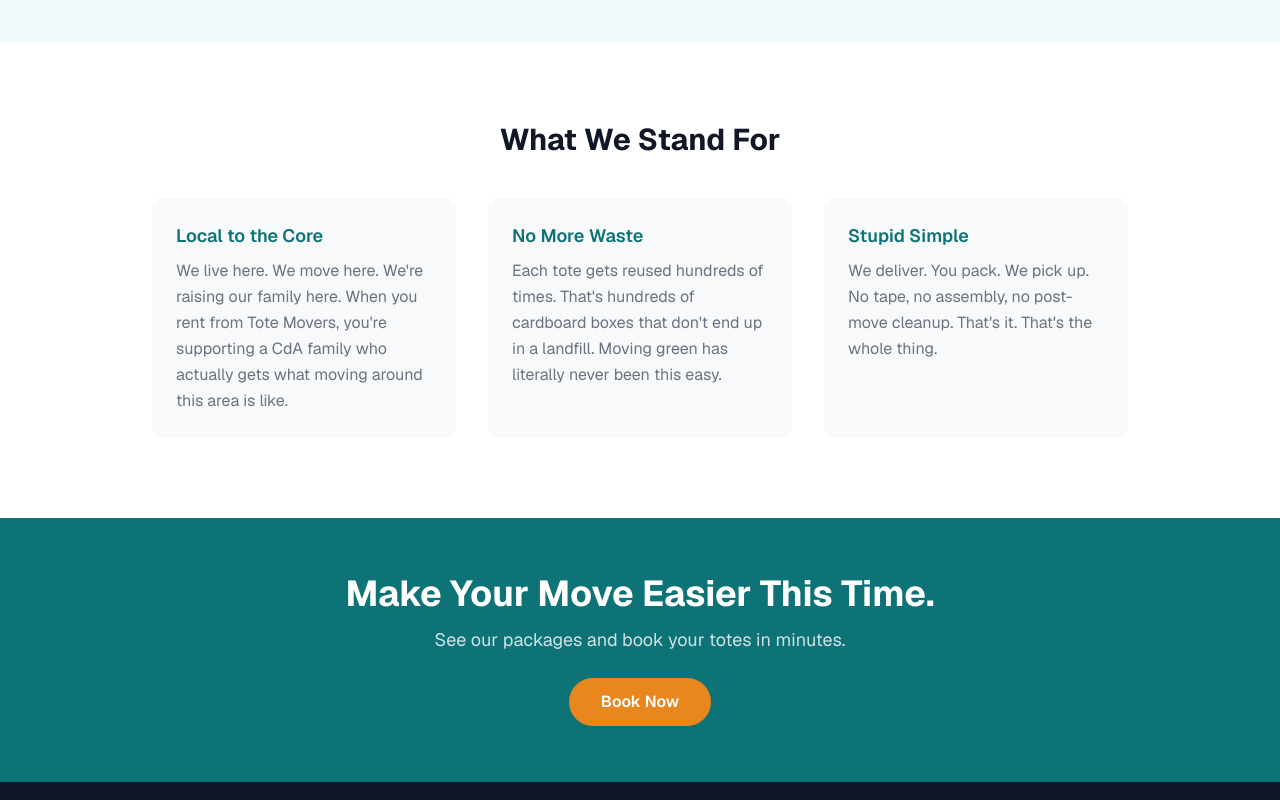
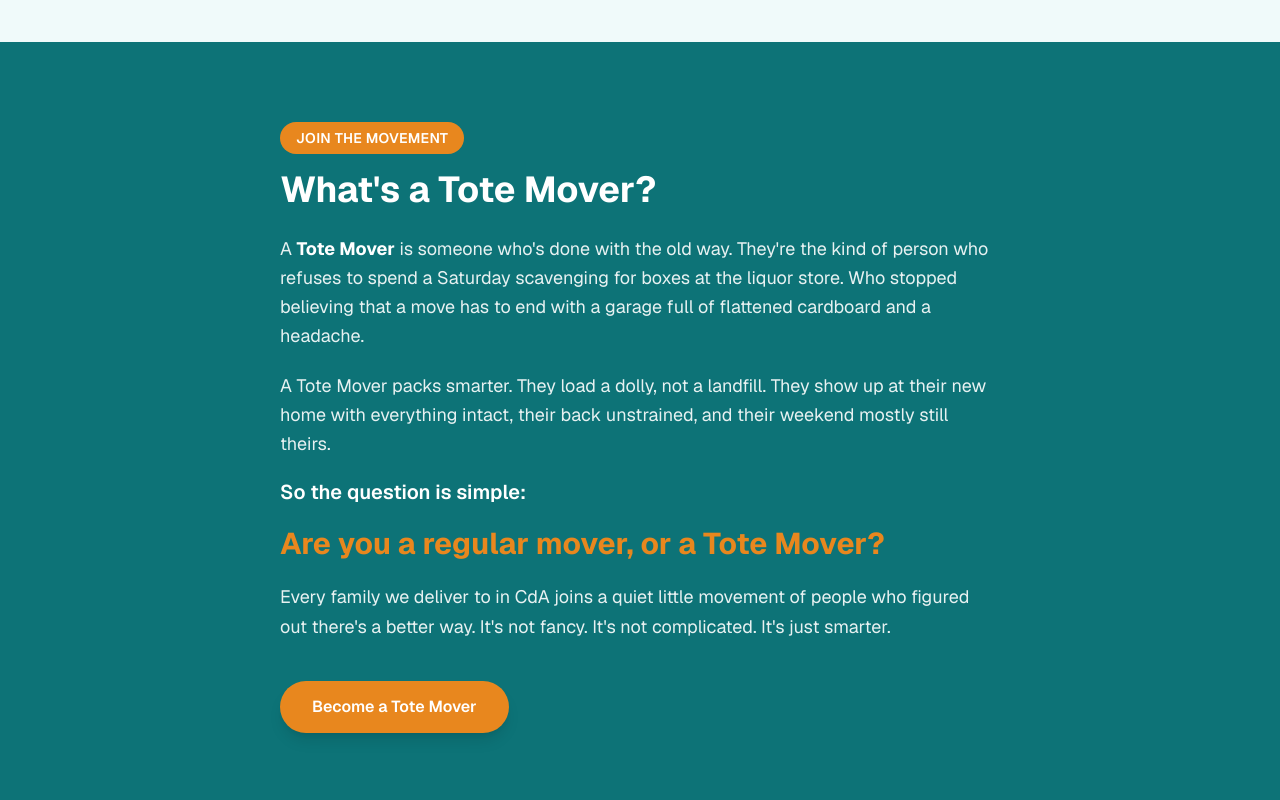
Before and after one commit to JpCypherCodex/totemovers, a Next.js app: page /about in a window 1280 px wide. Shown: the part 3500-4300 px from the top of the page. Built offline with nearby package versions, Linux system fonts and the light colour scheme.

Commit message:
Lean into 'Become a Tote Mover' positioning: hero accent, About page section, new blog article

```diff
--- /dev/null
+++ b/content/blog/become-a-tote-mover-cda.md
@@ -0,0 +1,85 @@
+---
+title: "Why Smart CdA Families Are Becoming Tote Movers"
+description: "A quiet shift is happening in Coeur d'Alene. Families are dropping cardboard and moving with totes. Here's why — and what it means to be a 'Tote Mover.'"
+date: "2026-04-17"
+author: "Josh Cypher"
+keywords:
+  - tote mover
+  - moving boxes coeur d'alene
+  - reusable moving totes
+  - best way to move in cda
+  - moving tote rental north idaho
+  - smart moving tips
+---
+
+## The Quiet Shift Happening in Coeur d'Alene
+
+If you've moved around CdA recently, you might have noticed something new on a neighbor's driveway. Not cardboard boxes. Not a U-Haul stuffed with taped-up flaps. Stacks of clean, industrial gray totes on a dolly — getting rolled up to a front door like furniture.
+
+That's a Tote Mover.
+
+And if you haven't become one yet, this is the article that will probably convince you.
+
+## So What Exactly Is a Tote Mover?
+
+A **Tote Mover** is what we call someone who's done things the old way one too many times and decided to switch. Not a professional mover. Not a moving company. Just a regular person who packed their last cardboard box and said, "never again."
+
+Tote Movers are:
+- **Families** who realized the tape gun shouldn't be the most used tool in the house during a move
+- **Seniors downsizing** who don't want to spend a Saturday flattening boxes for the curb
+- **Realtors** who give totes as closing gifts so their clients have one less thing to dread
+- **Students** who have moved three times in three years and figured out there's a better way
+- **Small business owners** relocating an office without the mountain of cardboard cleanup
+
+They all have one thing in common: **they made the switch from boxes to totes, and they never went back.**
+
+## Why Smart Families in CdA Are Making the Switch
+
+Here's the honest truth: if you've moved even once in your life, you already know the problems with cardboard. You don't need a sales pitch. What you need is permission to try something different.
+
+So let me just list what Tote Movers figured out before you did:
+
+### 1. Tape is the enemy
+
+The tape tears. The dispenser jams. The bottom blows out anyway. A Tote Mover never buys tape. Ever. Their totes have built-in lids that snap closed in two seconds.
+
+### 2. Cardboard is a hidden cost
+
+Sourcing "free" boxes takes hours. Buying new boxes costs more than you'd guess. And either way, you're left with a mountain of cardboard that *you* have to deal with after the move. A Tote Mover never sources boxes. We deliver the totes and come pick them up.
+
+### 3. Moving day with kids and dogs is chaos enough
+
+The last thing you need is a box caving in on the driveway while your toddler is wandering near the truck. Totes stack flat, roll on a dolly, and hold up to 65 pounds each without flinching. A Tote Mover's move is quieter, faster, and safer.
+
+### 4. North Idaho weather doesn't care about your plans
+
+Rain on moving day? Snow? Mud? Cardboard absorbs all of it. Plastic totes laugh in its face. A Tote Mover's stuff stays dry regardless of what the sky decides to do.
+
+### 5. It genuinely costs less
+
+Once you count boxes, tape, a rental dolly, and your time — a tote rental package from us comes out cheaper for almost every house size. We broke that math down in [our cardboard vs. totes cost comparison](/blog/cardboard-vs-plastic-moving-boxes), if you want the full numbers.
+
+## "But Won't My Neighbors Judge Me for Not Using Cardboard?"
+
+Literally the opposite. When you're standing in your new driveway rolling a dolly of neatly-stacked gray totes while your neighbors are taping up sagging boxes, *they're* the ones asking *you* about it. We hear this story from Tote Movers constantly.
+
+You are not going to be judged for using totes. You're going to be the one your friends call next time *they* move.
+
+## How to Become a Tote Mover
+
+It's honestly simple:
+
+1. **Pick your package.** We have tiers from studios all the way to 5-bedroom homes. [See our pricing](/#pricing) — the Studio starts at $119 and every package includes a free dolly, delivery, and pickup.
+2. **Book your delivery date.** We drop totes at your door. Clean. Stackable. Ready to pack.
+3. **Pack, load, move, unpack.** At your own pace. Up to 2 weeks per rental.
+4. **We pick up.** That's it. You're done. No recycling runs. No dump trips. No tape on the kitchen floor six weeks later because you missed a piece.
+
+That's the whole process. You're a Tote Mover now.
+
+## Ready to Join?
+
+You've moved before. You know how it goes. This time, skip the cardboard chaos.
+
+[Book your totes and become a Tote Mover →](/booking)
+
+Questions? Call us at **(208) 771-2037** or email [hello@totemovers.com](mailto:hello@totemovers.com). We're a local CdA family and happy to help you figure out what size package fits your move.
--- a/src/app/about/page.tsx
+++ b/src/app/about/page.tsx
@@ -163,6 +163,51 @@
         </div>
       </section>
 
+      {/* What's a Tote Mover */}
+      <section className="bg-primary py-16 text-white sm:py-20">
+        <div className="mx-auto max-w-3xl px-4 sm:px-6">
+          <p className="inline-block rounded-full bg-secondary px-4 py-1.5 text-sm font-semibold uppercase tracking-wide">
+            Join the Movement
+          </p>
+          <h2 className="mt-4 text-3xl font-bold sm:text-4xl">
+            What&apos;s a Tote Mover?
+          </h2>
+          <div className="mt-6 space-y-5 text-lg leading-relaxed text-white/90">
+            <p>
+              A <strong className="text-white">Tote Mover</strong> is someone who&apos;s done with
+              the old way. They&apos;re the kind of person who refuses to spend a Saturday
+              scavenging for boxes at the liquor store. Who stopped believing that a move
+              has to end with a garage full of flattened cardboard and a headache.
+            </p>
+            <p>
+              A Tote Mover packs smarter. They load a dolly, not a landfill. They show up at
+              their new home with everything intact, their back unstrained, and their weekend
+              mostly still theirs.
+            </p>
+            <p className="text-xl font-semibold text-white">
+              So the question is simple:
+            </p>
+            <p className="text-2xl font-bold text-secondary sm:text-3xl">
+              Are you a regular mover, or a Tote Mover?
+            </p>
+            <p className="text-white/90">
+              Every family we deliver to in CdA joins a quiet little movement of people who
+              figured out there&apos;s a better way. It&apos;s not fancy. It&apos;s not complicated. It&apos;s
+              just smarter.
+            </p>
+          </div>
+
+          <div className="mt-10">
+            <Link
+              href="/booking"
+              className="inline-flex items-center justify-center rounded-full bg-secondary px-8 py-3.5 text-base font-semibold text-white shadow-lg transition-all hover:bg-secondary-dark"
+            >
+              Become a Tote Mover
+            </Link>
+          </div>
+        </div>
+      </section>
+
       {/* Values */}
       <section className="py-16 sm:py-20">
         <div className="mx-auto max-w-5xl px-4 sm:px-6">
--- a/src/components/Hero.tsx
+++ b/src/components/Hero.tsx
@@ -19,14 +19,14 @@
       <div className="relative mx-auto max-w-7xl px-4 py-24 sm:px-6 sm:py-32 lg:px-8 lg:py-40">
         <div className="max-w-2xl">
           <p className="inline-block rounded-full bg-secondary/90 px-4 py-1.5 text-sm font-semibold uppercase tracking-wide text-white">
-            Move Smarter.
+            Become a Tote Mover
           </p>
           <h1 className="mt-4 text-4xl font-extrabold leading-tight tracking-tight text-white sm:text-5xl lg:text-6xl">
             Skip the Cardboard&nbsp;Chaos
           </h1>
           <p className="mt-4 text-lg text-white/80 sm:text-xl">
-            Rent industrial-strength moving totes in Coeur d&apos;Alene.
-            Delivered to your door, picked up when you&apos;re done.
+            Be a tote mover, not a box mover. Rent industrial-strength moving totes in
+            Coeur d&apos;Alene — delivered to your door, picked up when you&apos;re done.
           </p>
 
           <ul className="mt-6 space-y-3 text-base text-white sm:text-lg">
```
